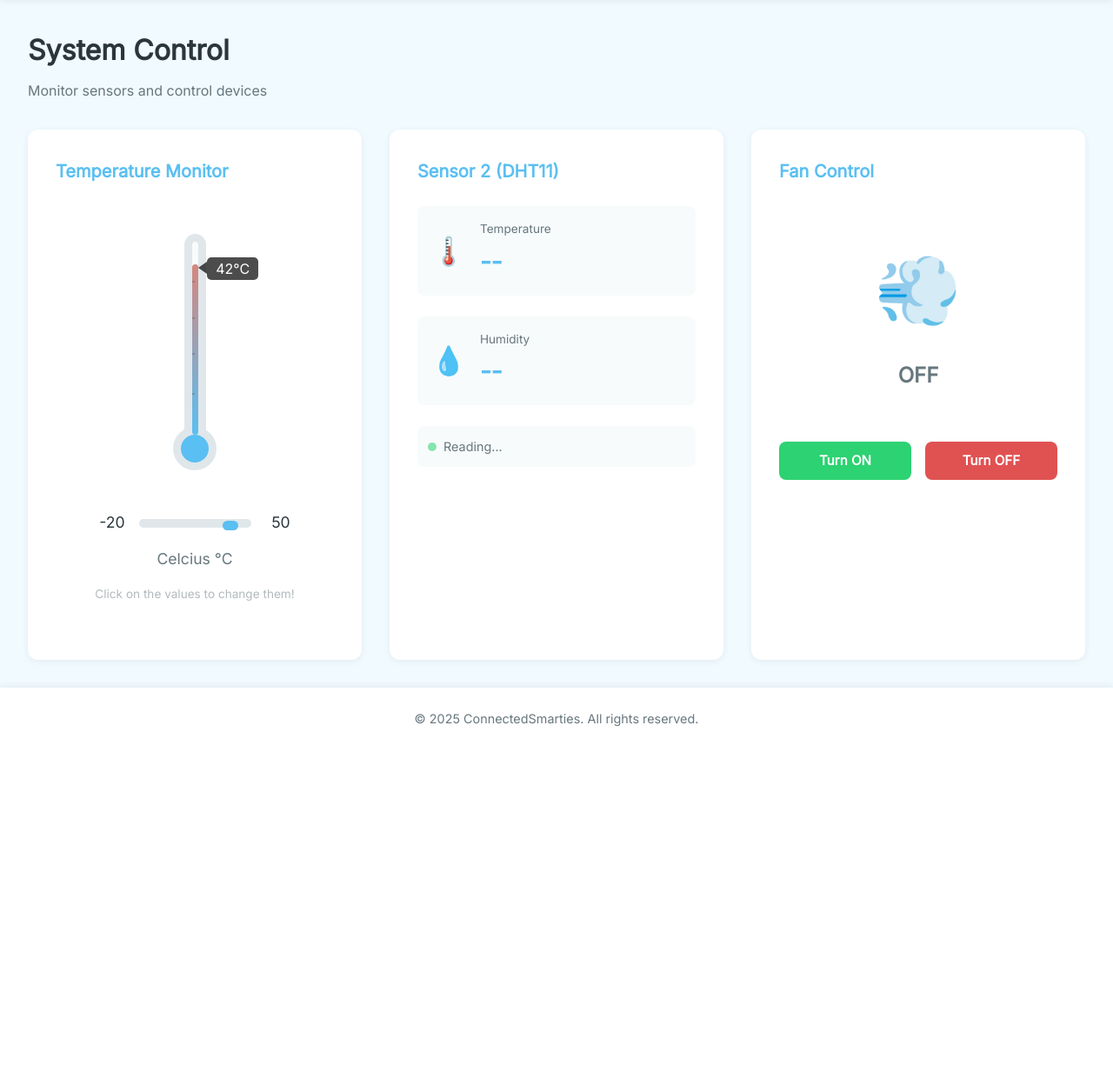
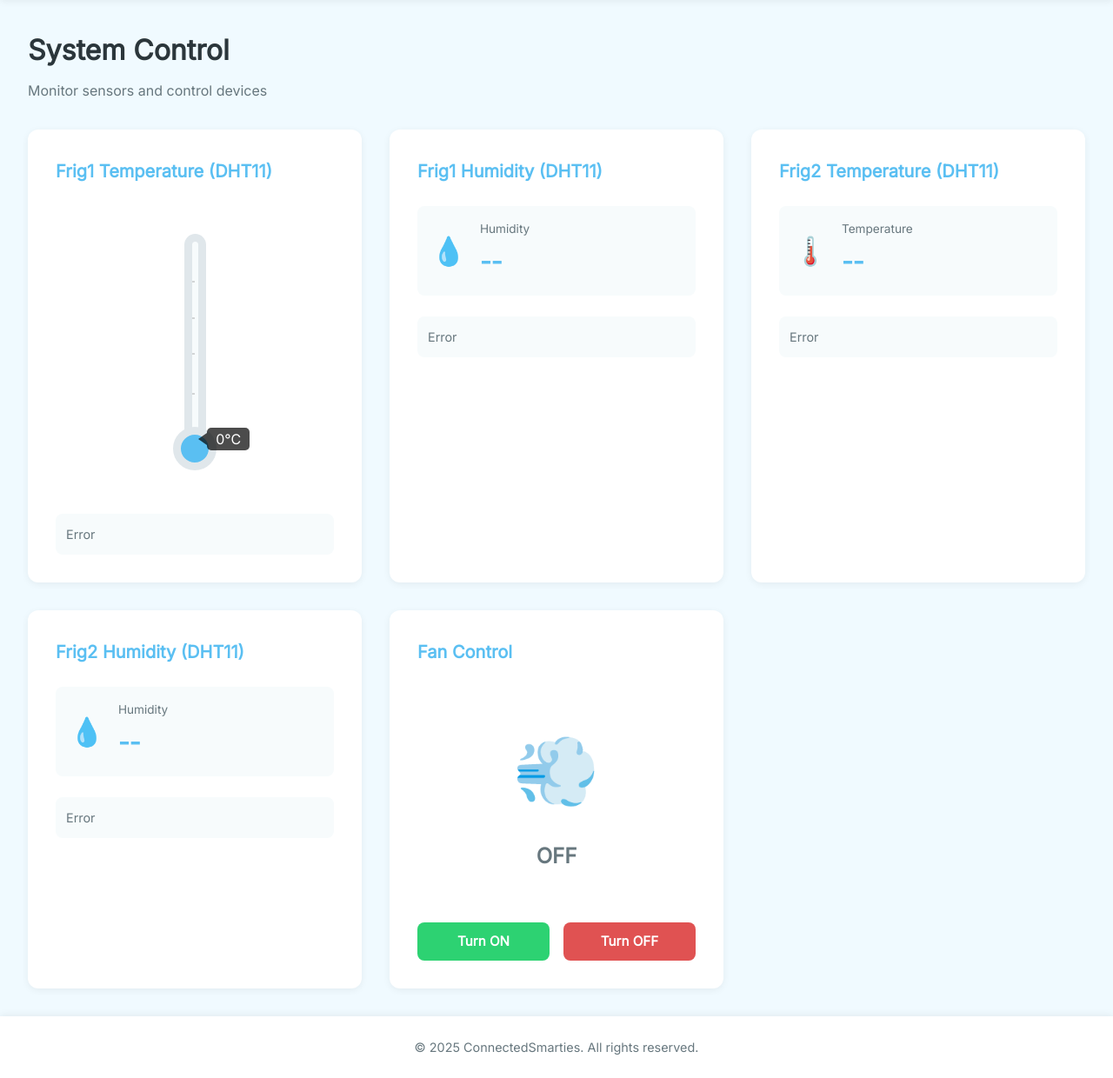
Before and after one commit to Vacheprime/ConnectedSmarties, a Python web app: template back-end/templates/home.html in a window 1280 px wide. Shown: the part 70-1310 px from the top of the page at 87% size. Before the commit the page ends 905 px from the top, so only its background shows below. Run offline with Jinja, Linux system fonts and the light colour scheme; the template is opened without the code that fills it, so the values that code supplies are empty; some web fonts are replaced.

Commit message:
UI: I removed the manual change to the thermometer, added fridge cards and updated the home.html and thermometer.css

```diff
--- a/back-end/static/js/home.js
+++ b/back-end/static/js/home.js
@@ -4,6 +4,19 @@ let fanStatus = "off"
 function showToast(title, message, type) {
   // Implementation of showToast function
   console.log(`Toast - Title: ${title}, Message: ${message}, Type: ${type}`)
+}
+
+function updateThermometer(temperature) {
+  const thermometerElement = document.getElementById("temperature")
+  const minTemp = -20
+  const maxTemp = 50
+
+  // Calculate height percentage based on temperature range
+  const heightPercent = ((temperature - minTemp) / (maxTemp - minTemp)) * 100
+
+  // Update thermometer visual
+  thermometerElement.style.height = Math.max(0, Math.min(100, heightPercent)) + "%"
+  thermometerElement.setAttribute("data-value", temperature + "°C")
 }
 
 // Fetch sensor data
@@ -13,17 +26,21 @@ async function fetchSensorData() {
     if (response.ok) {
       const data = await response.json()
 
-      // Update Sensor 1
-      document.getElementById("sensor1-temp").textContent = `${data.sensor1.temperature}°C`
+      const sensor1Temp = Number.parseFloat(data.sensor1.temperature)
+      updateThermometer(sensor1Temp)
+
       document.getElementById("sensor1-humidity").textContent = `${data.sensor1.humidity}%`
 
-      // Update Sensor 2
       document.getElementById("sensor2-temp").textContent = `${data.sensor2.temperature}°C`
+
       document.getElementById("sensor2-humidity").textContent = `${data.sensor2.humidity}%`
 
-      // Update status indicators
       document.getElementById("sensor1-status").innerHTML = '<span class="status-dot"></span><span>Active</span>'
+      document.getElementById("sensor1-humidity-status").innerHTML =
+        '<span class="status-dot"></span><span>Active</span>'
       document.getElementById("sensor2-status").innerHTML = '<span class="status-dot"></span><span>Active</span>'
+      document.getElementById("sensor2-humidity-status").innerHTML =
+        '<span class="status-dot"></span><span>Active</span>'
     } else {
       throw new Error("Failed to fetch sensor data")
     }
@@ -32,7 +49,9 @@ async function fetchSensorData() {
     showToast("Sensor Error", "Failed to fetch sensor data", "error")
 
     document.getElementById("sensor1-status").innerHTML = "<span>Error</span>"
+    document.getElementById("sensor1-humidity-status").innerHTML = "<span>Error</span>"
     document.getElementById("sensor2-status").innerHTML = "<span>Error</span>"
+    document.getElementById("sensor2-humidity-status").innerHTML = "<span>Error</span>"
   }
 }
 
--- a/back-end/static/js/set-temperature.js
+++ /dev/null
@@ -1,48 +0,0 @@
-const units = {
-  Celcius: "°C",
-  Fahrenheit: "°F",
-}
-
-const config = {
-  minTemp: -20,
-  maxTemp: 50,
-  unit: "Celcius",
-}
-
-// Change min and max temperature values
-const tempValueInputs = document.querySelectorAll("#thermometer-card input[type='text']")
-
-tempValueInputs.forEach((input) => {
-  input.addEventListener("change", (event) => {
-    const newValue = event.target.value
-
-    if (isNaN(newValue)) {
-      return (input.value = config[input.id])
-    } else {
-      config[input.id] = input.value
-      range[input.id.slice(0, 3)] = config[input.id] // Update range
-      return setTemperature() // Update temperature
-    }
-  })
-})
-
-// Switch unit of temperature
-const unitP = document.getElementById("unit")
-
-unitP.addEventListener("click", () => {
-  config.unit = config.unit === "Celcius" ? "Fahrenheit" : "Celcius"
-  unitP.innerHTML = config.unit + " " + units[config.unit]
-  return setTemperature()
-})
-
-// Change temperature
-const range = document.querySelector("#thermometer-card input[type='range']")
-const temperature = document.getElementById("temperature")
-
-function setTemperature() {
-  temperature.style.height = ((range.value - config.minTemp) / (config.maxTemp - config.minTemp)) * 100 + "%"
-  temperature.dataset.value = range.value + units[config.unit]
-}
-
-range.addEventListener("input", setTemperature)
-setTimeout(setTemperature, 1000)
--- a/back-end/static/styles/thermometer.css
+++ b/back-end/static/styles/thermometer.css
@@ -6,14 +6,6 @@
   flex-direction: column;
   align-items: center;
   padding: 2rem 0;
-}
-
-#thermometer-info {
-  opacity: 0.5;
-  margin: 1rem 0 0 0;
-  text-align: center;
-  font-size: 0.85rem;
-  color: var(--color-text-muted);
 }
 
 /* THERMOMETER */
@@ -112,185 +104,3 @@
   top: calc(-0.45em + 5px);
   position: absolute;
 }
-
-/* PLAYGROUND */
-#playground {
-  font-size: 1.1em;
-  margin-top: 1.5rem;
-}
-
-#range {
-  display: flex;
-  align-items: center;
-  justify-content: center;
-  gap: 0.5rem;
-}
-
-#range input[type="text"] {
-  width: 3em;
-  background: transparent;
-  border: none;
-  color: var(--color-text-normal);
-  font: inherit;
-  padding: 0.25rem 0.5rem;
-  border-bottom: 2px solid transparent;
-  transition: all 0.2s ease-in-out;
-  text-align: center;
-}
-
-#range input[type="text"]:focus {
-  border-color: var(--color-primary);
-  outline: none;
-}
-
-#range input[type="text"]:first-child {
-  text-align: right;
-}
-
-#unit {
-  width: 100%;
-  margin: 0.5rem 0 0 0;
-  text-align: center;
-  cursor: pointer;
-  color: var(--color-text-muted);
-  transition: color 0.2s;
-}
-
-#unit:hover {
-  color: var(--color-primary);
-}
-
-/* RANGE INPUT STYLING */
-input[type="range"] {
-  -webkit-appearance: none;
-  background: transparent;
-  margin: 5.5px 0;
-  width: 100%;
-  cursor: pointer;
-}
-
-input[type="range"]::-moz-focus-outer {
-  border: 0;
-}
-
-input[type="range"]:focus {
-  outline: 0;
-}
-
-input[type="range"]:focus::-webkit-slider-runnable-track {
-  background: var(--color-button-dark);
-  border-color: var(--color-button-dark);
-}
-
-input[type="range"]:focus::-ms-fill-lower {
-  background: var(--color-button-normal);
-}
-
-input[type="range"]:focus::-ms-fill-upper {
-  background: var(--color-button-dark);
-  border-color: var(--color-button-dark);
-}
-
-input[type="range"]::-webkit-slider-runnable-track {
-  cursor: pointer;
-  height: 10px;
-  transition: all 0.2s ease;
-  width: 100%;
-  box-shadow: 1px 1px 1px transparent, 0 0 1px rgba(13, 13, 13, 0);
-  background: var(--color-button-normal);
-  border: 2px solid var(--color-button-normal);
-  border-radius: 5px;
-}
-
-input[type="range"]::-webkit-slider-thumb {
-  box-shadow: 4px 4px 4px transparent, 0 0 4px rgba(13, 13, 13, 0);
-  background: var(--color-primary);
-  border: 0px solid var(--color-button-normal);
-  border-radius: 12px;
-  cursor: pointer;
-  height: 11px;
-  width: 18px;
-  -webkit-appearance: none;
-  margin-top: -0.5px;
-}
-
-input[type="range"]::-moz-range-track {
-  box-shadow: 1px 1px 1px transparent, 0 0 1px rgba(13, 13, 13, 0);
-  cursor: pointer;
-  height: 5px;
-  transition: all 0.2s ease;
-  width: 100%;
-  background: var(--color-button-normal);
-  border: 2px solid var(--color-button-normal);
-  border-radius: 5px;
-}
-
-input[type="range"]::-moz-range-thumb {
-  box-shadow: 4px 4px 4px transparent, 0 0 4px rgba(13, 13, 13, 0);
-  background: var(--color-primary);
-  border: 0px solid var(--color-button-normal);
-  border-radius: 12px;
-  cursor: pointer;
-  height: 7px;
-  width: 18px;
-}
-
-input[type="range"]::-ms-track {
-  cursor: pointer;
-  height: 10px;
-  transition: all 0.2s ease;
-  width: 100%;
-  background: transparent;
-  border-color: transparent;
-  border-width: 5.5px 0;
-  color: transparent;
-}
-
-input[type="range"]::-ms-fill-lower {
-  box-shadow: 1px 1px 1px transparent, 0 0 1px rgba(13, 13, 13, 0);
-  background: var(--color-button-darker);
-  border: 2px solid var(--color-button-normal);
-  border-radius: 10px;
-}
-
-input[type="range"]::-ms-fill-upper {
-  box-shadow: 1px 1px 1px transparent, 0 0 1px rgba(13, 13, 13, 0);
-  background: var(--color-button-normal);
-  border: 2px solid var(--color-button-normal);
-  border-radius: 10px;
-}
-
-input[type="range"]::-ms-thumb {
-  box-shadow: 4px 4px 4px transparent, 0 0 4px rgba(13, 13, 13, 0);
-  background: var(--color-primary);
-  border: 0px solid var(--color-button-normal);
-  border-radius: 12px;
-  cursor: pointer;
-  height: 7px;
-  width: 18px;
-  margin-top: 2.5px;
-}
-
-input[type="range"]:disabled::-webkit-slider-thumb {
-  cursor: not-allowed;
-}
-
-input[type="range"]:disabled::-moz-range-thumb {
-  cursor: not-allowed;
-}
-
-input[type="range"]:disabled::-ms-thumb {
-  cursor: not-allowed;
-}
-
-input[type="range"]:disabled::-webkit-slider-runnable-track {
-  cursor: not-allowed;
-}
-
-input[type="range"]:disabled::-ms-fill-lower {
-  cursor: not-allowed;
-}
-
-input[type="range"]:disabled::-ms-fill-upper {
-  cursor: not-allowed;
-}
--- a/back-end/templates/home.html
+++ b/back-end/templates/home.html
@@ -29,31 +29,42 @@
             </div>
 
             <div class="control-grid">
-                <!-- Replaced Sensor 1 with interactive thermometer -->
+                <!-- Renamed to Frig1 Temperature and removed manual controls -->
                 <div class="sensor-card" id="thermometer-card">
-                    <h2>Temperature Monitor</h2>
+                    <h2>Frig1 Temperature (DHT11)</h2>
                     <div id="thermometer-wrapper">
                         <div id="termometer">
                             <div id="temperature" style="height:0" data-value="0°C"></div>
                             <div id="graduations"></div>
                         </div>
-
-                        <div id="playground">
-                            <div id="range">
-                                <input id="minTemp" type="text" value="-20">
-                                <input type="range" min="-20" max="50" value="42">
-                                <input id="maxTemp" type="text" value="50">
-                            </div>
-                            <p id="unit">Celcius °C</p>
-                        </div>
-
-                        <p id="thermometer-info">Click on the values to change them!</p>
+                    </div>
+                    <div class="sensor-status" id="sensor1-status">
+                        <span class="status-dot"></span>
+                        <span>Reading...</span>
                     </div>
                 </div>
 
-                <!-- Sensor 2 -->
+                <!--Frig1 Humidity gauge -->
                 <div class="sensor-card">
-                    <h2>Sensor 2 (DHT11)</h2>
+                    <h2>Frig1 Humidity (DHT11)</h2>
+                    <div class="sensor-readings">
+                        <div class="reading">
+                            <span class="reading-icon">💧</span>
+                            <div class="reading-info">
+                                <span class="reading-label">Humidity</span>
+                                <span class="reading-value" id="sensor1-humidity">--</span>
+                            </div>
+                        </div>
+                    </div>
+                    <div class="sensor-status" id="sensor1-humidity-status">
+                        <span class="status-dot"></span>
+                        <span>Reading...</span>
+                    </div>
+                </div>
+
+                <!-- Split Sensor 2 into two separate cards for Frig2 -->
+                <div class="sensor-card">
+                    <h2>Frig2 Temperature (DHT11)</h2>
                     <div class="sensor-readings">
                         <div class="reading">
                             <span class="reading-icon">🌡️</span>
@@ -62,6 +73,16 @@
                                 <span class="reading-value" id="sensor2-temp">--</span>
                             </div>
                         </div>
+                    </div>
+                    <div class="sensor-status" id="sensor2-status">
+                        <span class="status-dot"></span>
+                        <span>Reading...</span>
+                    </div>
+                </div>
+
+                <div class="sensor-card">
+                    <h2>Frig2 Humidity (DHT11)</h2>
+                    <div class="sensor-readings">
                         <div class="reading">
                             <span class="reading-icon">💧</span>
                             <div class="reading-info">
@@ -70,7 +91,7 @@
                             </div>
                         </div>
                     </div>
-                    <div class="sensor-status" id="sensor2-status">
+                    <div class="sensor-status" id="sensor2-humidity-status">
                         <span class="status-dot"></span>
                         <span>Reading...</span>
                     </div>
@@ -97,8 +118,8 @@
     </div>
 
     <div id="toast-container"></div>
+    <!-- Removed set-temperature.js since we're using real sensor data -->
     <script src="../static/js/notifications.js"></script>
     <script src="../static/js/home.js"></script>
-    <script src="../static/js/set-temperature.js"></script>
 </body>
 </html>
```
